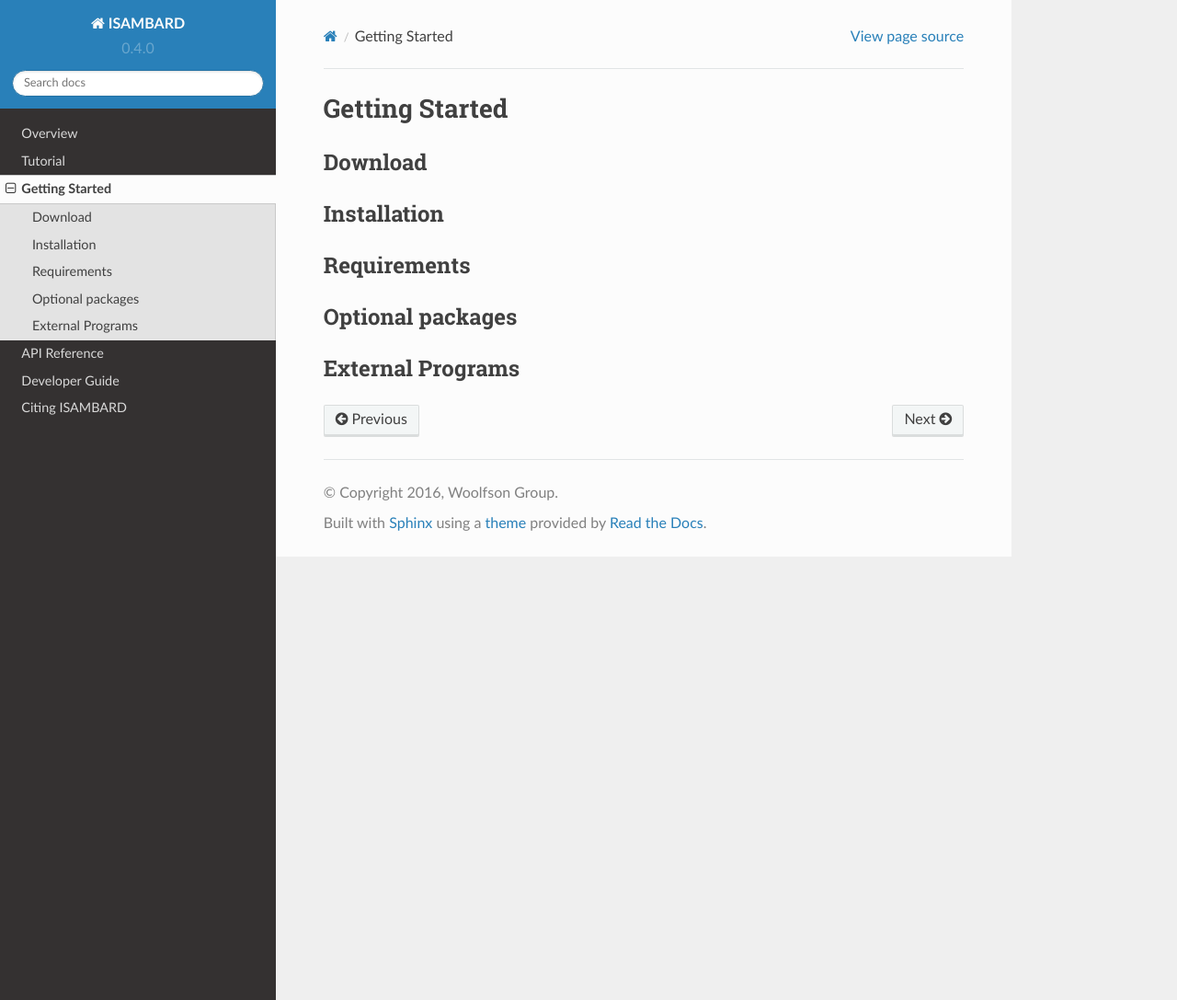
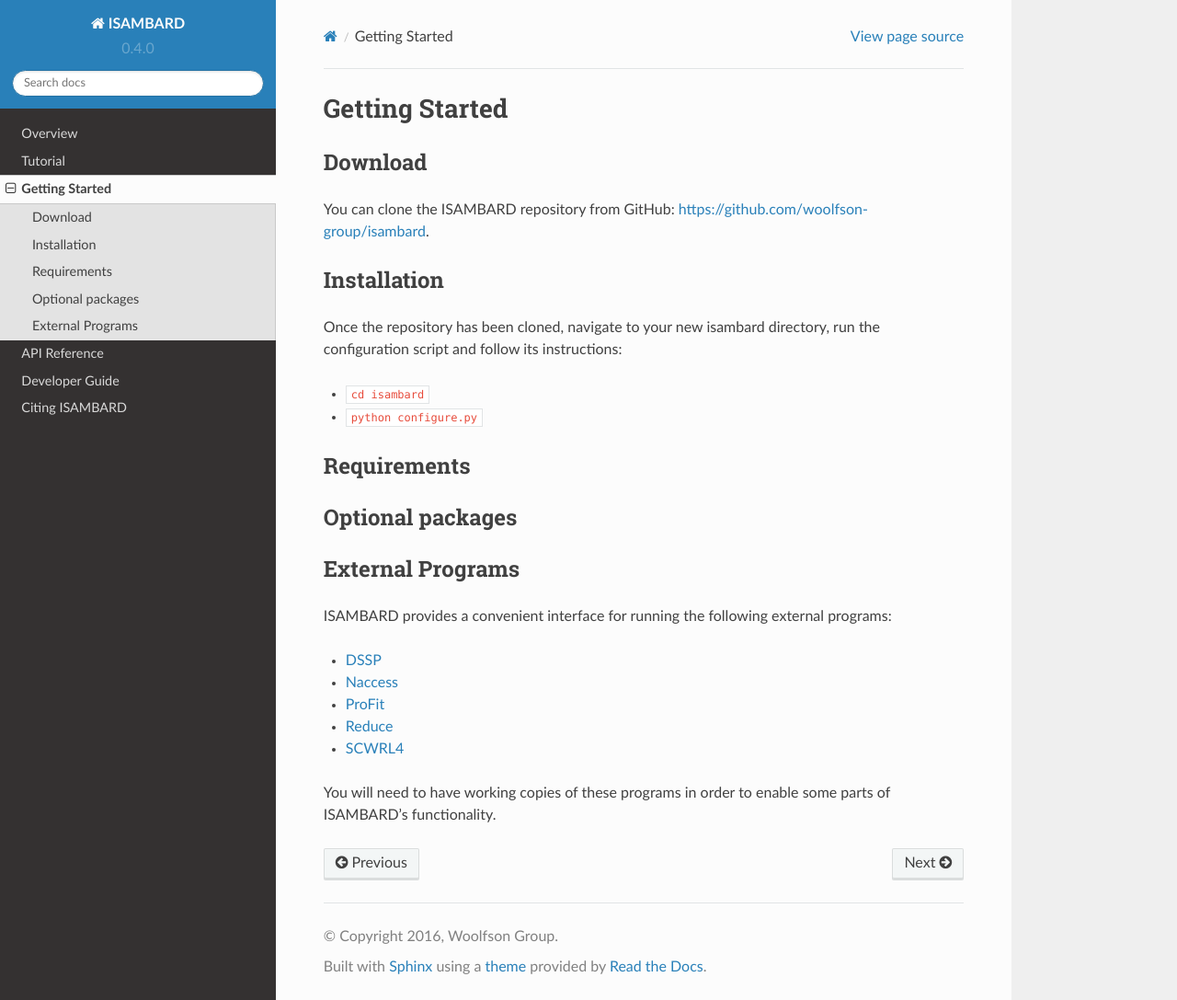
Before and after one commit to isambard-uob/isambard, a Sphinx documentation site: the page built from docs/getting_started.rst, in a window 1280 px wide and 1087 px high. Shown: the whole window at 92% size. Built offline with Sphinx 7.4.7 and the Read the Docs theme 2.0.0, drawn with Linux system fonts in a browser that asks for light colours.

Commit message:
Got started on getting_started - added bits to download, installation and external programs.

```diff
--- a/docs/getting_started.rst
+++ b/docs/getting_started.rst
@@ -5,8 +5,16 @@
 Download
 ########
 
+You can clone the ISAMBARD repository from GitHub: `<https://github.com/woolfson-group/isambard>`_.
+
 Installation
 ############
+
+Once the repository has been cloned, navigate to your new isambard directory, run the configuration script
+and follow its instructions:
+
+- ``cd isambard``
+- ``python configure.py``
 
 Requirements
 ############
@@ -16,3 +24,13 @@
 
 External Programs
 #################
+
+ISAMBARD provides a convenient interface for running the following external programs:
+
+- `DSSP <http://swift.cmbi.ru.nl/gv/dssp/>`_
+- `Naccess <http://www.bioinf.manchester.ac.uk/naccess/>`_
+- `ProFit <http://www.bioinf.org.uk/programs/profit/index.html>`_
+- `Reduce <http://kinemage.biochem.duke.edu/software/reduce.php>`_
+- `SCWRL4 <http://dunbrack.fccc.edu/scwrl4/>`_
+
+You will need to have working copies of these programs in order to enable some parts of ISAMBARD's functionality.
```
